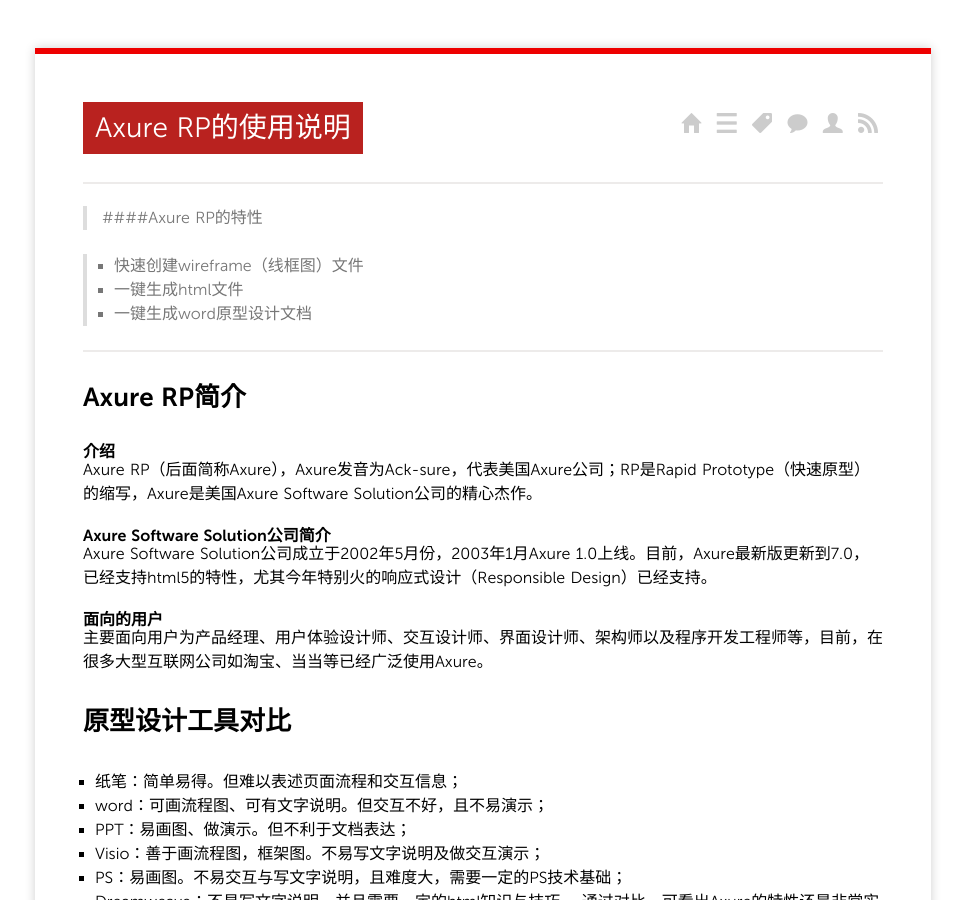
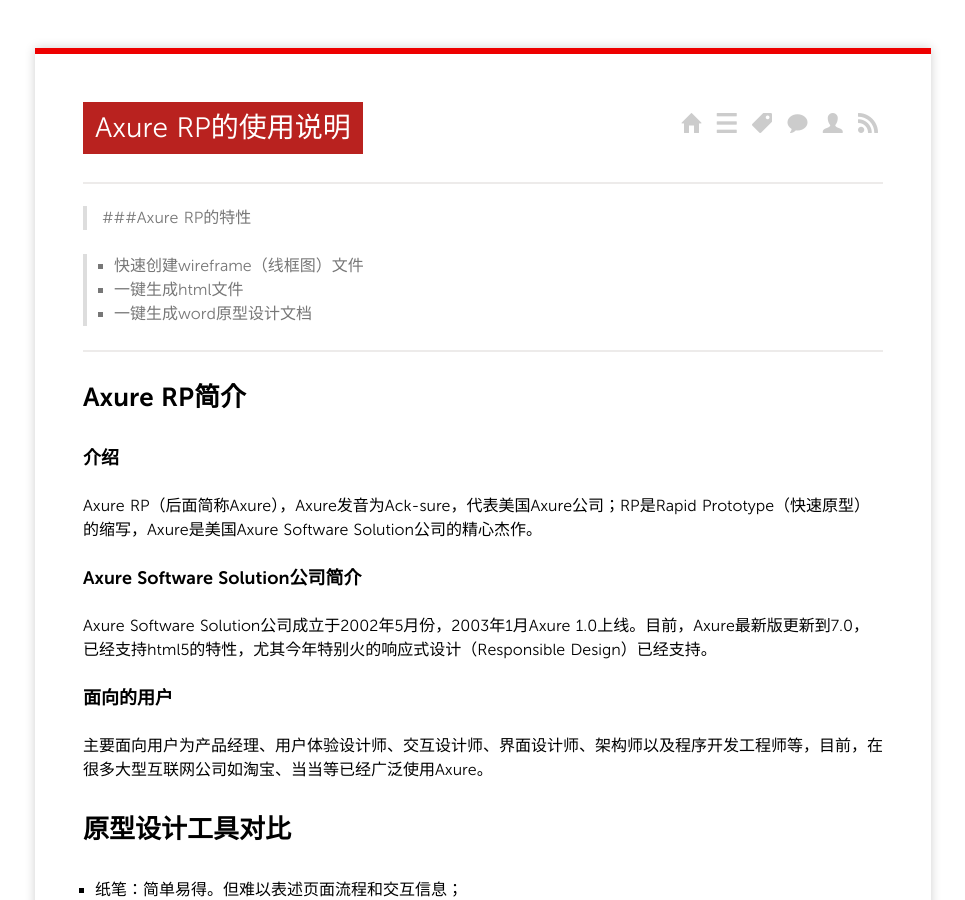
Before and after one commit to ruxia/ruxia.github.com, a Jekyll site: the page built from _posts/2013/2013-10-28-AxureRP的使用.md, in a window 1280 px wide and 900 px high. Shown: the whole window, without its empty margins (157-1122 px from the left). Built offline with Jekyll 4.4.1, drawn with Linux system fonts in a browser that asks for light colours; nearby versions of some CDN libraries; Markdown is read by kramdown in place of the engine named in the settings; comment, search, counter and statistics services are not loaded.

Commit message:
change the size of the title in a article

```diff
--- a/_posts/2013/2013-10-28-AxureRP的使用.md
+++ b/_posts/2013/2013-10-28-AxureRP的使用.md
@@ -10,7 +10,7 @@
 ---
 
 
->####Axure RP的特性
+>###Axure RP的特性
 
 >- 快速创建wireframe（线框图）文件
 >- 一键生成html文件
@@ -20,13 +20,13 @@
 
 ##Axure RP简介
 
-####介绍
+###介绍
 Axure RP（后面简称Axure），Axure发音为Ack-sure，代表美国Axure公司；RP是Rapid Prototype（快速原型）的缩写，Axure是美国Axure Software Solution公司的精心杰作。
 
-####Axure Software Solution公司简介
+###Axure Software Solution公司简介
 Axure Software Solution公司成立于2002年5月份，2003年1月Axure 1.0上线。目前，Axure最新版更新到7.0，已经支持html5的特性，尤其今年特别火的响应式设计（Responsible Design）已经支持。
 
-####面向的用户
+###面向的用户
 主要面向用户为产品经理、用户体验设计师、交互设计师、界面设计师、架构师以及程序开发工程师等，目前，在很多大型互联网公司如淘宝、当当等已经广泛使用Axure。
 
 
@@ -43,7 +43,7 @@
 
 ##Axure的使用
 
-####Axure结构
+###Axure结构
 
 ![](/image/axure.jpg)
 
@@ -56,7 +56,7 @@
 7. 页面笔记与交互区。这个注释和交互和8不同，7针对的是页面，用来对当前创作页面进行注释与说明，同时可以在这里对页面里的关键字段和特殊问题进行详细的描述。
 8. 控件注释与交互区。这里针对的是页面中的元素，也就是一个个widgets。
 
-####控件的交互
+###控件的交互
 控件交互面板用于定义线框图中控件的行为，包含定义简单的链接和复杂的RIA（Rich Internet applications）行为，所定义的交互都可以在将来生成的原型中进行操作执行。
 在控件交互面板中可以定义控件的交互，交互事件（Events）、场景（Cases）和动作（Actions）组成：
 
```
